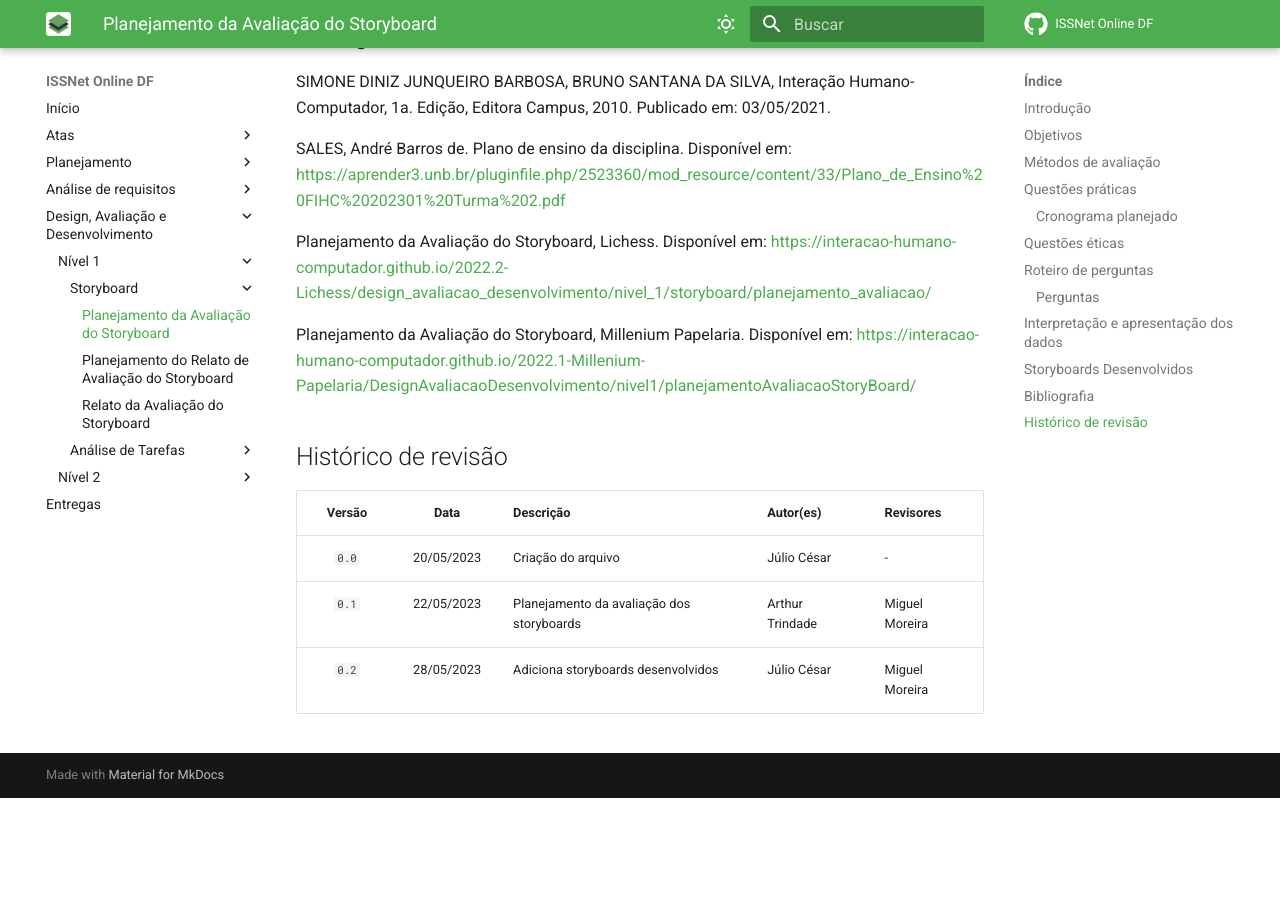
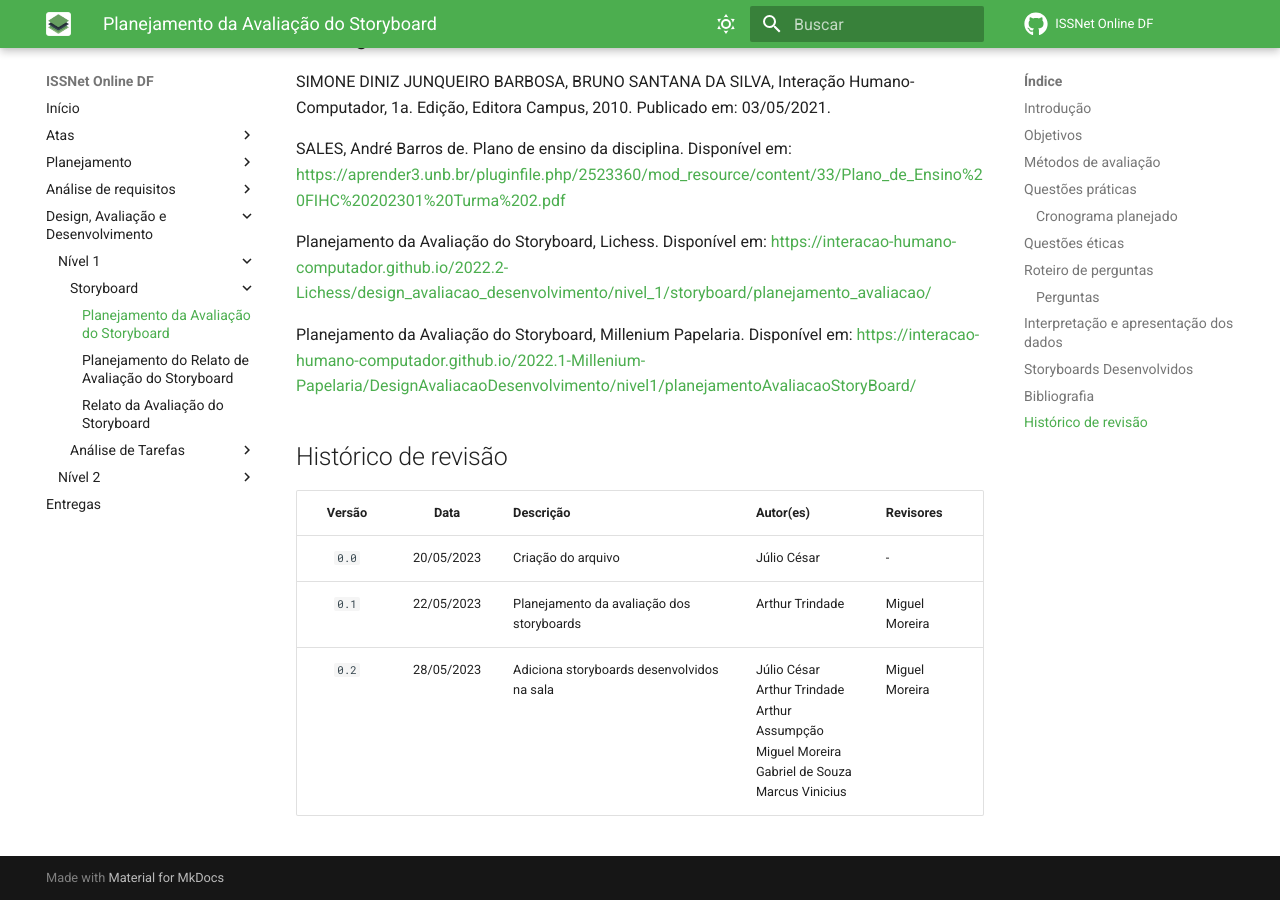
Before and after one commit to Interacao-Humano-Computador/2023.1-ISSNet, an MkDocs documentation site: the page built from gitpages/docs/design_avaliacao_desenvolvimento/nivel1/plan_avaliacao_storyboard.md, in a window 1280 px wide and 900 px high, scrolled down 4844 px. Built offline with MkDocs 1.6.1 and Material for MkDocs 9.7.7, drawn with Linux system fonts in a browser that asks for light colours; comment, search, counter and statistics services are not loaded; before the commit the page ends 5642 px from its top, so only the background shows below that.

Commit message:
Corrige historico de revisão

```diff
--- a/gitpages/docs/design_avaliacao_desenvolvimento/nivel1/plan_avaliacao_storyboard.md
+++ b/gitpages/docs/design_avaliacao_desenvolvimento/nivel1/plan_avaliacao_storyboard.md
@@ -168,4 +168,4 @@ Planejamento da Avaliação do Storyboard, Millenium Papelaria. Disponível em:
 | :--------: | :---------: | ----------------------------------------- | --------------- | --------------- |
 | `0.0`      |  20/05/2023 | Criação do arquivo                        | Júlio César     | - |
 | `0.1`      |  22/05/2023 | Planejamento da avaliação dos storyboards | Arthur Trindade | Miguel Moreira |
-| `0.2`      |  28/05/2023 | Adiciona storyboards desenvolvidos        | Júlio César     | Miguel Moreira |
+| `0.2`      |  28/05/2023 | Adiciona storyboards desenvolvidos na sala       | Júlio César<br>Arthur Trindade<br>Arthur Assumpção<br>Miguel Moreira<br>Gabriel de Souza<br>Marcus Vinicius     | Miguel Moreira |
```
